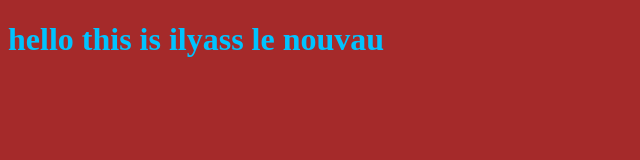
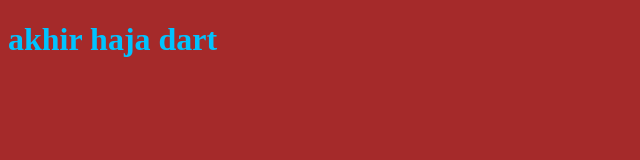
Before and after one commit to ilyassTest/myproject, a plain HTML site: page index.html in a window 1280 px wide. Shown: the whole page, without its empty margins (0-640 px from the left). Drawn offline with Linux system fonts and the light colour scheme.

Commit message:
le deriner changement

```diff
--- a/index.html
+++ b/index.html
@@ -7,7 +7,7 @@
     <link rel="stylesheet" href="style.css">
 </head>
 <body>
-    <h1>hello this is ilyass le nouvau</h1>
+    <h1>akhir haja dart</h1>
     <script src="app.js"></script>
 </body>
 </html>
```
